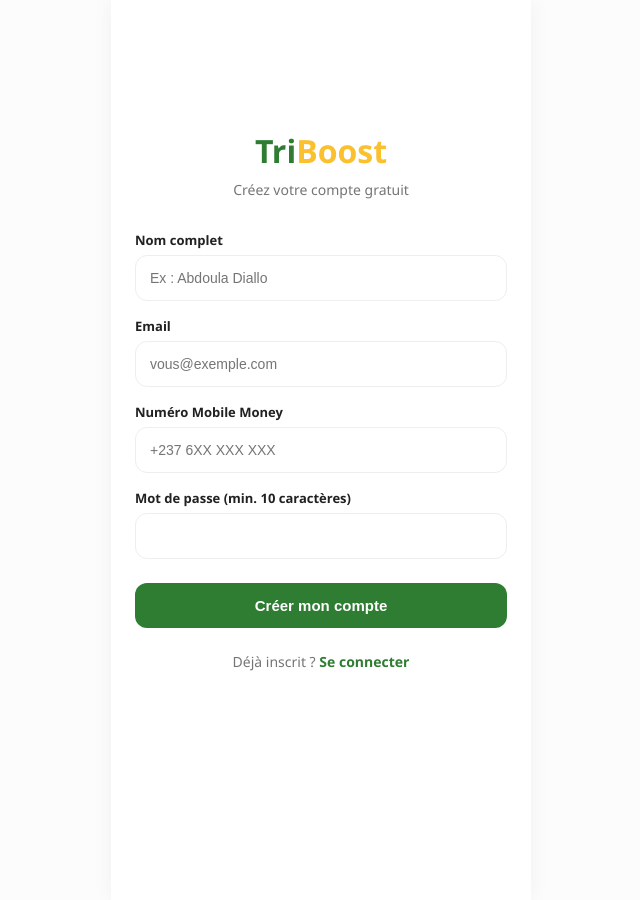
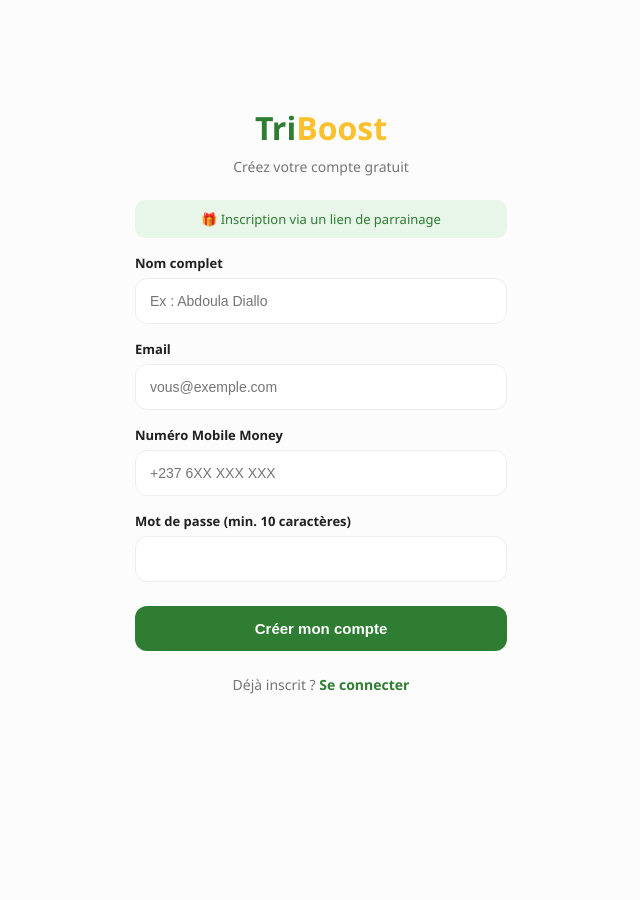
Before and after one commit to abdoulacherif/triboost, a FastAPI app: page /register in a window 1280 px wide. Shown: the whole page, without its empty margins (319-959 px from the left). After the commit the page ends 694 px from the top, so only its background shows below. Run offline with FastAPI, Linux system fonts and the light colour scheme.

Commit message:
Update register.html

```diff
--- a/app/templates/register.html
+++ b/app/templates/register.html
@@ -1,96 +1,105 @@
-{% extends "base.html" %}
-
-{% block title %}Inscription — TriBoost{% endblock %}
-{% block topbar %}{% endblock %}
-{% block bottomnav %}{% endblock %}
-
-{% block extra_head %}
+<!DOCTYPE html>
+<html lang="fr">
+<head>
+<meta charset="UTF-8">
+<meta name="viewport" content="width=device-width, initial-scale=1.0">
+<title>Inscription — TriBoost</title>
 <style>
-  .auth-wrap { min-height: 100vh; padding: 40px 24px; display: flex; flex-direction: column; justify-content: center; }
-  .auth-logo { text-align: center; font-size: 32px; font-weight: 800; color: var(--green); margin-bottom: 8px; }
-  .auth-logo span { color: var(--gold); }
-  .auth-subtitle { text-align: center; color: var(--text-muted); font-size: 14px; margin-bottom: 32px; }
+  :root {
+    --green: #2e7d32;
+    --green-light: #e8f5e9;
+    --gold: #fbc02d;
+    --text-dark: #212121;
+    --text-muted: #757575;
+    --border: #eeeeee;
+  }
+  * { box-sizing: border-box; margin: 0; padding: 0; }
+  body {
+    font-family: 'Segoe UI', Roboto, sans-serif;
+    background: #fcfcfc; color: var(--text-dark);
+    display: flex; justify-content: center; min-height: 100vh;
+  }
+  .wrap {
+    width: 100%; max-width: 420px; padding: 40px 24px;
+    display: flex; flex-direction: column; justify-content: center;
+    min-height: 100vh;
+  }
+  .logo {
+    text-align: center; font-size: 32px; font-weight: 800;
+    color: var(--green); margin-bottom: 8px;
+  }
+  .logo span { color: var(--gold); }
+  .subtitle {
+    text-align: center; color: var(--text-muted);
+    font-size: 14px; margin-bottom: 24px;
+  }
+  .referral-info {
+    background: var(--green-light); color: var(--green);
+    padding: 10px 14px; border-radius: 10px;
+    font-size: 13px; margin-bottom: 16px;
+    text-align: center;
+  }
   .form-group { margin-bottom: 16px; }
-  .form-group label { display: block; font-size: 13px; font-weight: 600; margin-bottom: 6px; }
+  .form-group label {
+    display: block; font-size: 13px; font-weight: 600; margin-bottom: 6px;
+  }
   .form-group input {
     width: 100%; padding: 14px; border: 1px solid var(--border);
     border-radius: 12px; font-size: 14px; outline: none;
   }
   .form-group input:focus { border-color: var(--green); }
   .btn-primary {
-    width: 100%; padding: 14px; background: var(--green); color: #fff;
-    border-radius: 12px; font-weight: 700; font-size: 15px; border: none;
-    cursor: pointer; margin-top: 8px;
+    width: 100%; padding: 14px; background: var(--green);
+    color: #fff; border: none; border-radius: 12px;
+    font-weight: 700; font-size: 15px; cursor: pointer; margin-top: 8px;
   }
-  .referral-info {
-    background: var(--green-light); color: var(--green);
-    padding: 10px 14px; border-radius: 10px;
-    font-size: 13px; margin-bottom: 16px; text-align: center;
+  .footer {
+    text-align: center; margin-top: 24px;
+    font-size: 14px; color: var(--text-muted);
   }
-  .auth-footer { text-align: center; margin-top: 24px; font-size: 14px; color: var(--text-muted); }
-  .auth-footer a { color: var(--green); font-weight: 600; text-decoration: none; }
+  .footer a { color: var(--green); font-weight: 600; text-decoration: none; }
 </style>
-{% endblock %}
+</head>
+<body>
+<div class="wrap">
+  <div class="logo">Tri<span>Boost</span></div>
+  <div class="subtitle">Créez votre compte gratuit</div>
 
-{% block content %}
-<div class="auth-wrap">
-  <div class="auth-logo">Tri<span>Boost</span></div>
-  <div class="auth-subtitle">Créez votre compte gratuit</div>
+  <div class="referral-info">🎁 Inscription via un lien de parrainage</div>
 
-  {% if referral_code %}
-    <div class="referral-info">
-      🎁 Vous êtes invité par <strong>{{ referral_code }}</strong>
-    </div>
-  {% endif %}
-
-  <form id="registerForm" onsubmit="handleRegister(event)">
+  <form onsubmit="handleRegister(event)">
     <div class="form-group">
-      <label for="full_name">Nom complet</label>
-      <input type="text" id="full_name" required placeholder="Ex : Abdoula Diallo">
+      <label>Nom complet</label>
+      <input type="text" required placeholder="Ex : Abdoula Diallo">
     </div>
     <div class="form-group">
-      <label for="email">Email</label>
-      <input type="email" id="email" required placeholder="vous@exemple.com">
+      <label>Email</label>
+      <input type="email" required placeholder="vous@exemple.com">
     </div>
     <div class="form-group">
-      <label for="phone">Numéro Mobile Money</label>
-      <input type="tel" id="phone" required placeholder="+237 6XX XXX XXX">
+      <label>Numéro Mobile Money</label>
+      <input type="tel" required placeholder="+237 6XX XXX XXX">
     </div>
     <div class="form-group">
-      <label for="password">Mot de passe (min. 10 caractères)</label>
-      <input type="password" id="password" required minlength="10">
+      <label>Mot de passe (min. 10 caractères)</label>
+      <input type="password" minlength="10" required>
     </div>
-    <input type="hidden" id="ref" value="{{ referral_code|default('') }}">
     <button type="submit" class="btn-primary">Créer mon compte</button>
   </form>
 
-  <div class="auth-footer">
+  <div class="footer">
     Déjà inscrit ? <a href="/login">Se connecter</a>
   </div>
 </div>
-{% endblock %}
 
-{% block extra_js %}
 <script>
-  async function handleRegister(e) {
+  function handleRegister(e) {
     e.preventDefault();
-    const payload = {
-      full_name: document.getElementById('full_name').value,
-      email: document.getElementById('email').value,
-      phone: document.getElementById('phone').value,
-      password: document.getElementById('password').value,
-      referral_code: document.getElementById('ref').value || null,
-    };
-    try {
-      await apiCall('/auth/register', {
-        method: 'POST',
-        body: JSON.stringify(payload),
-      });
-      toast('Compte créé ! Vérifiez votre email.', 'success');
-      setTimeout(() => location.href = '/activate', 1500);
-    } catch (err) {
-      toast('Erreur lors de l\'inscription', 'error');
-    }
+    // Étape 1 : redirection simple
+    // L'API d'inscription viendra à l'étape 3
+    alert('Compte créé (démo) !');
+    window.location.href = '/login';
   }
 </script>
-{% endblock %}
+</body>
+</html>
```
